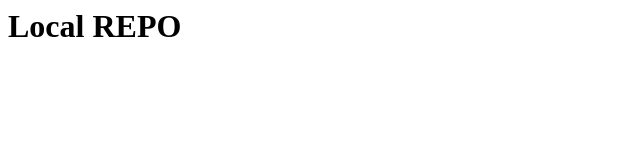
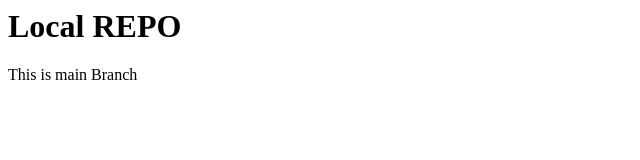
Before and after one commit to Clone-Rishabh/local-Repo, a plain HTML site: page index.html in a window 1280 px wide. Shown: the whole page, without its empty margins (0-640 px from the left). Drawn offline with Linux system fonts and the light colour scheme.

Commit message:
Text in main branch

```diff
--- a/index.html
+++ b/index.html
@@ -1 +1,2 @@
 <h1> Local REPO</h1>
+<p>This is main Branch</p>
```
